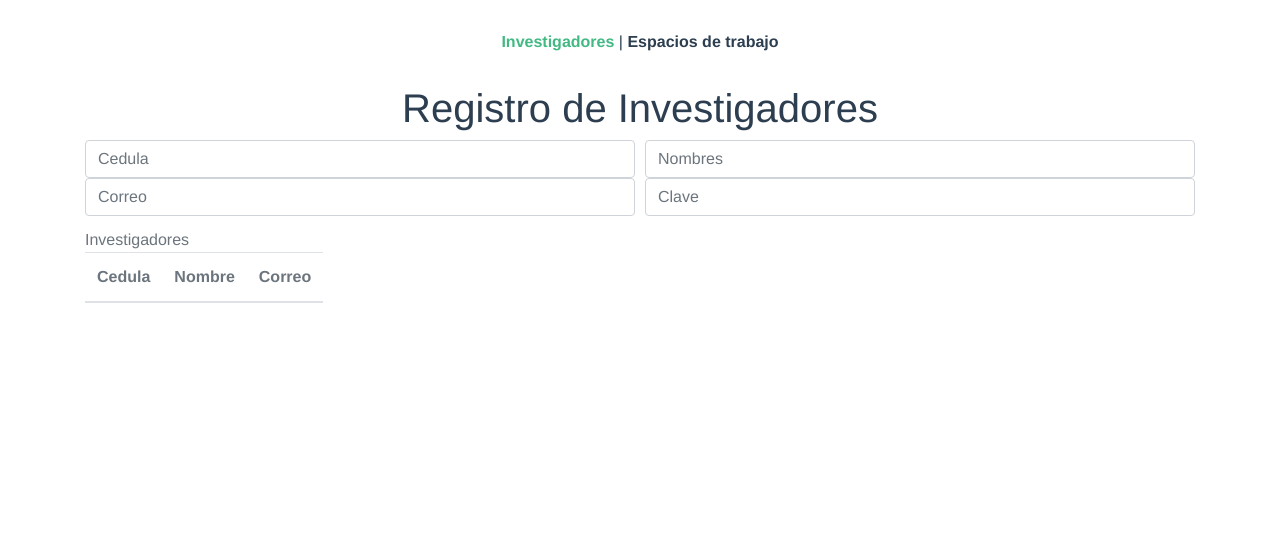
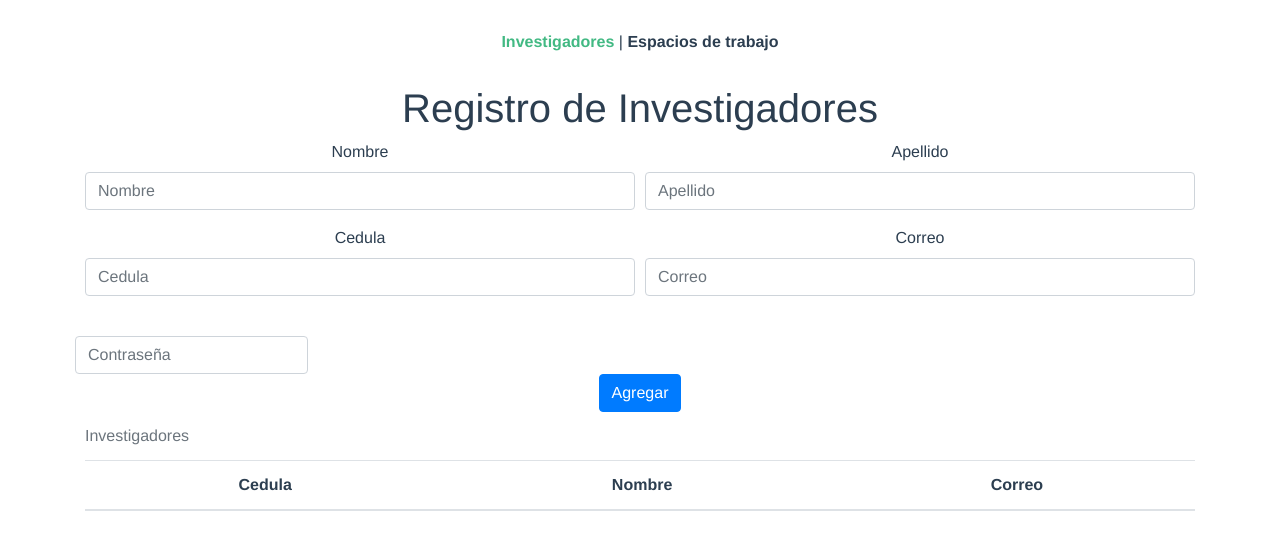
Before and after one commit to Leon-Avalos/indicadores, a Vue app: page / in a window 1280 px wide. Shown: the top 550 px of the page. Built offline with nearby package versions, Linux system fonts and the light colour scheme.

Commit message:
[UPDATE] Home.vue: added form and data table working

```diff
--- a/src/views/Home.vue
+++ b/src/views/Home.vue
@@ -1,32 +1,67 @@
 <template>
-  <div class="home">
+  <div id="investigadores" class="home">
     <!-- <img alt="Vue logo" src="../assets/logo.png"> -->
     <HelloWorld msg="Registro de Investigadores" />
     <div class="container">
       <section class="form">
         <form>
           <div class="form-row">
-            <div class="col">
-              <input type="text" class="form-control" placeholder="Cedula" />
+            <div class="form-group col-md-6">
+              <label for="inputEmail4">Nombre</label>
+              <input
+                v-model="nombre"
+                type="text"
+                class="form-control"
+                id="inputEmail4"
+                placeholder="Nombre"
+              />
             </div>
-            <div class="col">
-              <input type="text" class="form-control" placeholder="Nombres" />
+            <div class="form-group col-md-6">
+              <label for="inputPassword4">Apellido</label>
+              <input
+                v-model="apellido"
+                type="text"
+                class="form-control"
+                id="apellido"
+                placeholder="Apellido"
+              />
             </div>
           </div>
           <div class="form-row">
-            <div class="col">
-              <input type="text" class="form-control" name="" id="" placeholder="Correo" />
+            <div class="form-group col-md-6">
+              <label for="inputEmail4">Cedula</label>
+              <input
+                v-model="cedula"
+                type="text"
+                class="form-control"
+                id="cedula"
+                placeholder="Cedula"
+              />
             </div>
-            <div class="col">
-              <input type="text" class="form-control" name="" id="" placeholder="Clave" />
+            <div class="form-group col-md-6">
+              <label for="inputPassword4">Correo</label>
+              <input
+                v-model="correo"
+                type="email"
+                class="form-control"
+                id="email"
+                placeholder="Correo"
+              />
+            </div>
+            <div class="form-row">
+              <div class="form-col">
+                <label for="password"></label>
+                <input class="form-control" type="password" name="password" id="password" placeholder="Contraseña">
+              </div>
             </div>
           </div>
+          <button type="submit" @click.prevent="crearInvestigador" class="btn btn-primary">Agregar</button>
         </form>
       </section>
-
       <section class="data">
         <caption>
           Investigadores
+        </caption>
           <table class="table">
             <thead>
               <tr>
@@ -35,8 +70,14 @@
                 <th>Correo</th>
               </tr>
             </thead>
+            <tbody>
+              <tr v-for="(investigador, index) in investigadores" :key="investigador.cedula">
+                <td>{{index}}</td>
+                <td> {{investigador.nombre}} </td>
+                <td> {{investigador.correo}} </td>
+              </tr>
+            </tbody>
           </table>
-        </caption>
       </section>
     </div>
   </div>
@@ -51,5 +92,25 @@ export default {
   components: {
     HelloWorld,
   },
+  data: () => ({
+    cedula: '',
+    nombre: '',
+    apellido: '',
+    correo: '',
+    contraseña: '',
+    investigadores: []
+  }),
+  methods: {
+    crearInvestigador: function() {
+      this.investigadores.push({
+        cedula: this.cedula,
+        nombre: this.nombre,
+        apellido: this.apellido,
+        correo: this.correo,
+        contraseña: this.contraseña,
+      });
+      console.log(this.investigadores)
+    }
+  }
 };
 </script>
```
